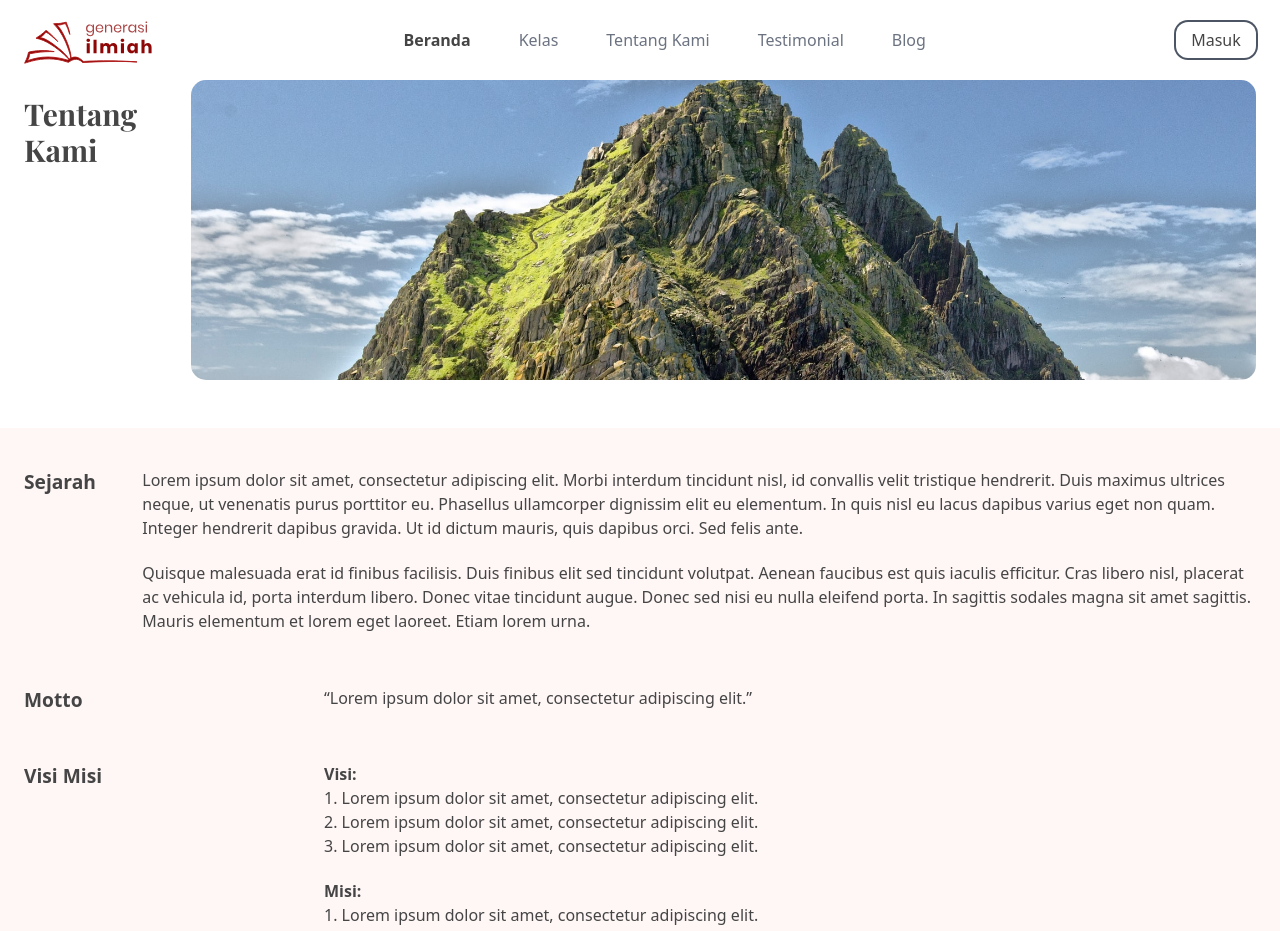
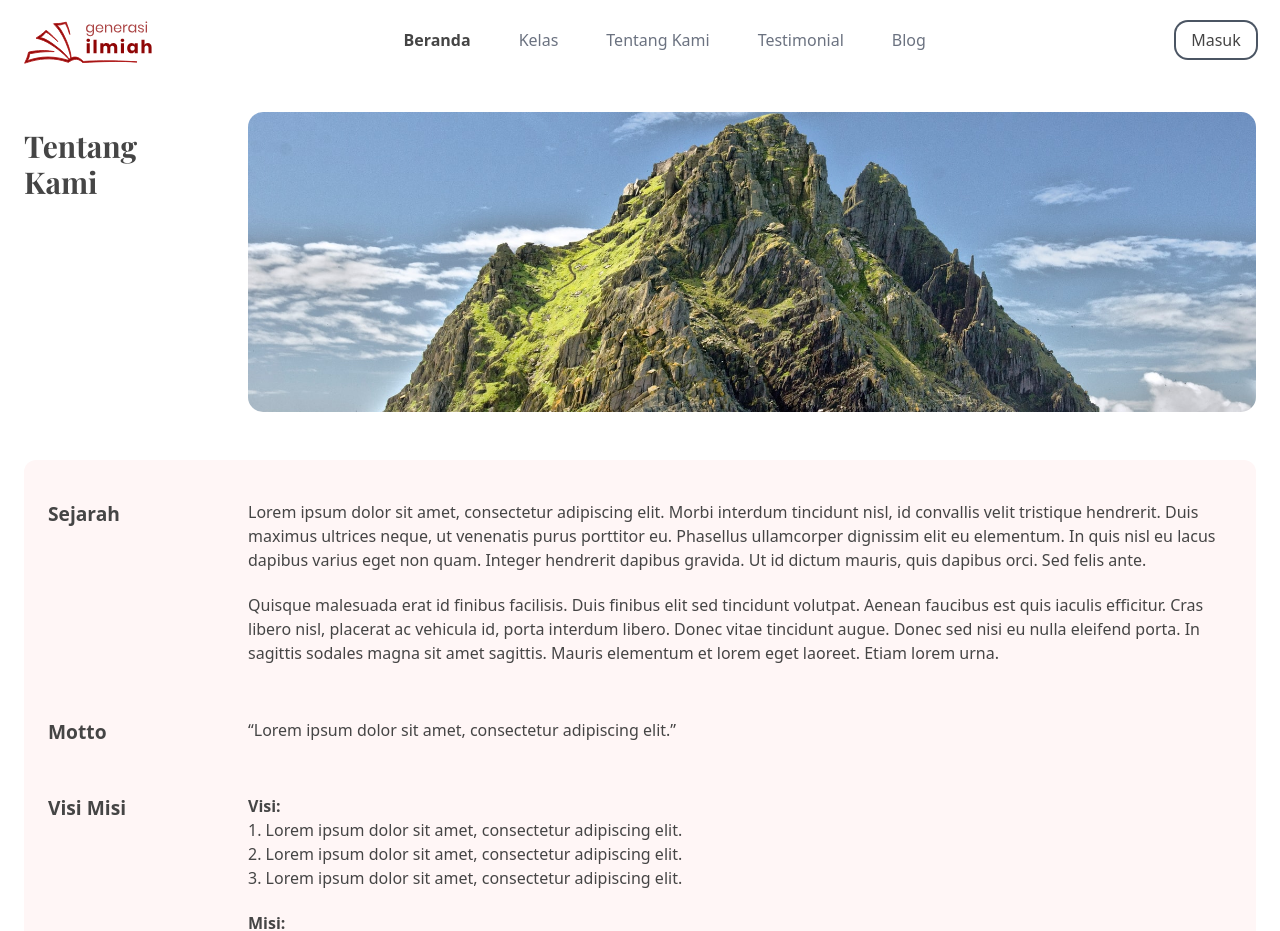
Before and after one commit to Generasiilmiah/generasiilmiah.com, a Next.js app: page /about-us in a window 1280 px wide. Shown: the top 931 px of the page. Built offline with nearby package versions, Linux system fonts and the light colour scheme.

Commit message:
Desktop responsive for about us page

```diff
--- a/components/SubpageHeader.jsx
+++ b/components/SubpageHeader.jsx
@@ -2,8 +2,8 @@ import React from "react";
 
 function SubpageHeader(props) {
   return (
-    <div className="md:flex px-6">
-      <h2 className="serif-heading text-3xl mb-8 mt-4">Tentang Kami</h2>
+    <div className="md:grid about-grid px-6 about-header md:mt-8">
+      <h2 className="serif-heading text-3xl mb-8 mt-4 md:pr-8">Tentang Kami</h2>
       <div
         className="cover-img subpage-img"
         style={{ backgroundImage: `url('${props.bgImg}')` }}
--- a/pages/about-us.jsx
+++ b/pages/about-us.jsx
@@ -6,8 +6,8 @@ function AboutPage(props) {
     <article className="md:container md:mx-auto">
       <SubpageHeader bgImg="/img.jpg" />
 
-      <article className="about-us backdrop px-6 py-10 mt-12 mb-20">
-        <div className="md:flex">
+      <article className="about-us backdrop px-6 py-10 mt-12 mb-20 md:rounded-xl md:mx-6">
+        <div className="md:grid about-grid">
           <h4>Sejarah</h4>
           <div>
             <p>
@@ -29,14 +29,14 @@ function AboutPage(props) {
           </div>
         </div>
 
-        <div className="md:flex mt-8">
+        <div className="md:grid about-grid mt-8">
           <h4>Motto</h4>
           <div>
             <p>“Lorem ipsum dolor sit amet, consectetur adipiscing elit.”</p>
           </div>
         </div>
 
-        <div className="md:flex mt-8">
+        <div className="md:grid about-grid mt-8">
           <h4>Visi Misi</h4>
           <div>
             <h5 className="font-bold">Visi:</h5>
```
